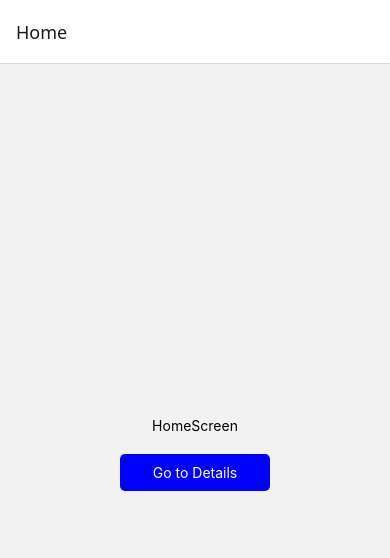
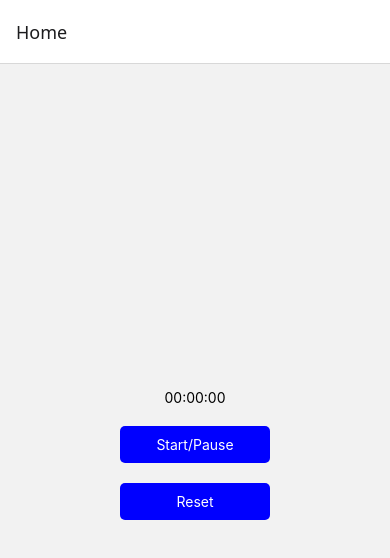
Before and after one commit to Prateek027-S/RN-CLI-Basic, a React Native app: screen /Home in a window 390 px wide. Shown: the top 558 px of the page. Built offline with nearby package versions, Linux system fonts and the light colour scheme.

Commit message:
feat: Timer

```diff
--- a/src/screens/home/HomeScreen.jsx
+++ b/src/screens/home/HomeScreen.jsx
@@ -1,14 +1,59 @@
 import { useNavigation } from '@react-navigation/native';
+import { useEffect, useRef, useState } from 'react';
 import { View, Text, TouchableOpacity, StyleSheet } from 'react-native'
 
 const HomeScreen = () => {
   const navigation = useNavigation();
+  const [time, setTime] = useState(0);
+  const [isRunning, setIsRunning] = useState(false);
+  const timerRef = useRef(null);
+  const startTimeRef = useRef(0);
+
+  useEffect(() => {
+    if(isRunning) {
+      // But will not consider the time the app was in bg because JS thread pauses
+      /* timerRef.current = setInterval(() => {
+        setTime(prevTime => prevTime+1);
+      }, 1000); */
+
+      startTimeRef.current = Date.now() - time * 1000; //convert the time when timer started/app sent to bg into timestamp
+
+      timerRef.current = setInterval(() => {
+        const elapsedTime = Math.floor((Date.now() - startTimeRef.current) / 1000);
+        setTime(elapsedTime);
+      }, 1000);
+    } else {
+      clearInterval(timerRef.current);
+    }
+
+    return () => {clearInterval(timerRef.current)}
+  }, [isRunning])
+
+  function handleToggleTimer() {
+    setIsRunning(!isRunning);
+  }
+
+  function resetTime() {
+    setIsRunning(false);
+    setTime(0);
+  }
+
+  function formatTime(seconds) {
+    const hours = Math.floor(seconds / 3600);
+    const minutes = Math.floor((seconds % 3600) / 60);
+    const sec = Math.floor(seconds % 60);
+
+    return String(hours).padStart(2, "0") + ':'+ String(minutes).padStart(2, "0")+ ':' + String(sec).padStart(2, "0");
+  }
 
   return (
     <View style={styles.container}>
-      <Text>HomeScreen</Text>
-      <TouchableOpacity style={styles.button} onPress={() => navigation.navigate('Details')}>
-        <Text style={{color: 'white'}}>Go to Details</Text>
+      <Text>{formatTime(time)}</Text>
+      <TouchableOpacity style={styles.button} onPress={handleToggleTimer}>
+        <Text style={{color: 'white'}}>Start/Pause</Text>
+      </TouchableOpacity>
+      <TouchableOpacity style={styles.button} onPress={resetTime}>
+        <Text style={{color: 'white'}}>Reset</Text>
       </TouchableOpacity>
     </View>
   )
```
